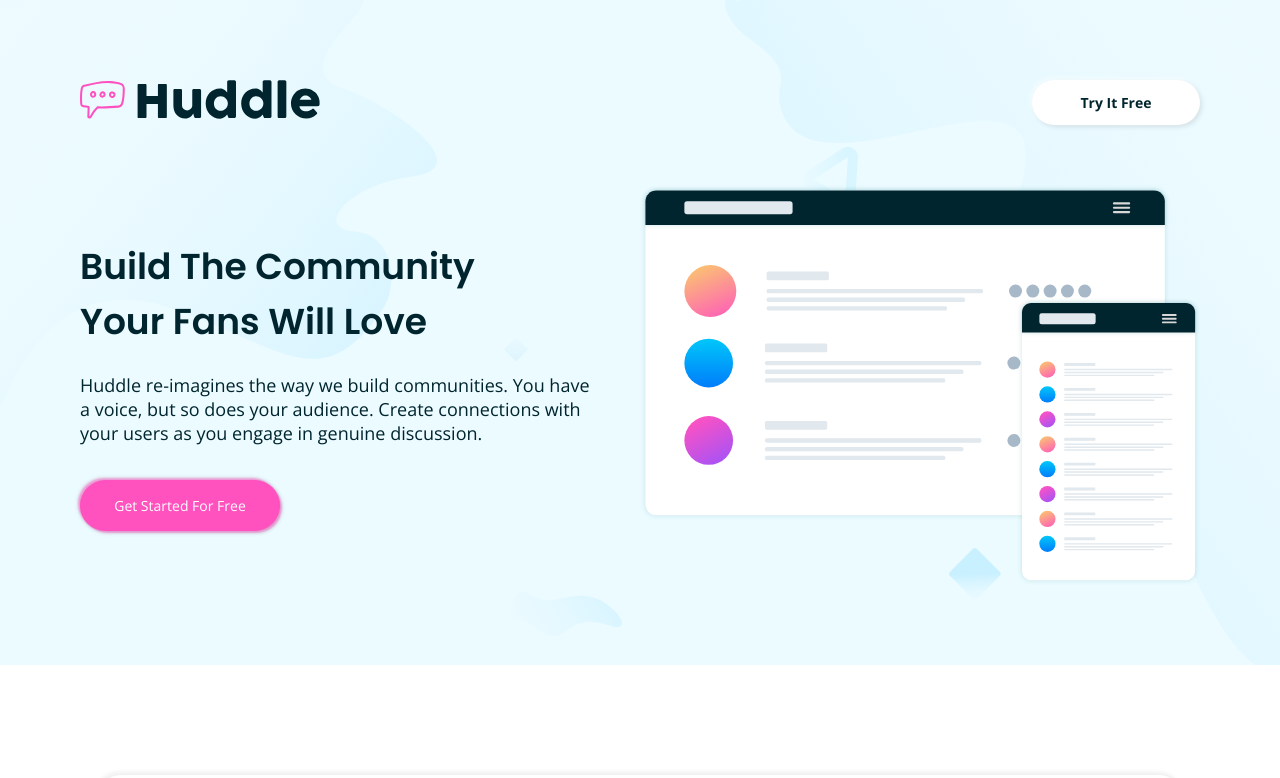
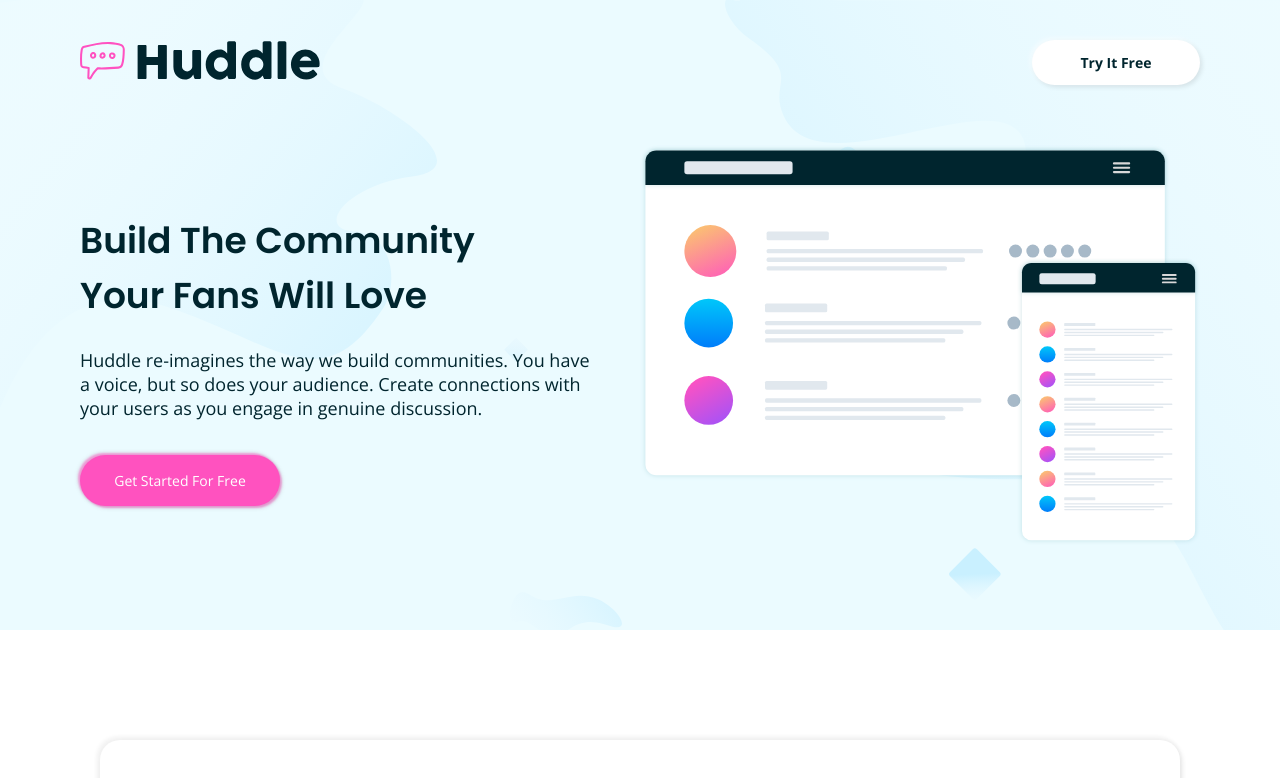
Before and after one commit to devhalimah/huddle-community, a plain HTML site: page index.html in a window 1280 px wide. Shown: the top 778 px of the page. Drawn offline with nearby package versions, Linux system fonts and the light colour scheme.

Commit message:
Add files via upload

```diff
--- a/css/index.css
+++ b/css/index.css
@@ -64,12 +64,14 @@ header {
 	background-image: url('../images/bg-hero-desktop.svg');
 	background-color: hsl(193, 100%, 96%);
 	padding: 80px;
+	padding-top: 40px;
 	margin-bottom: 30px;
 }
 
 header .header-nav {
 	display: flex;
 	flex-direction: row;
+	align-items: center;
 }
 
 header .header-nav .header-logo-container {
@@ -93,31 +95,28 @@ header .header-nav .try-it-free {
 }
 
 header .header-section {
-	margin-top: 60px;
-	height: 400px;
 	display: flex;
 	flex-direction: row;
+	align-items: center;
+	margin-top: 60px;
 }
 
 header .header-section .content {
 	width: 50%;
-	padding-top: 30px;
 	padding-right: 50px;
 }
 
 header .header-section .content .bg-pink {
-	width: 200px;
+	max-width: 200px;
 	font-size: 14px;
 }
 
 header .header-section .illustration {
 	width: 50%;
-	height: inherit;
 }
 
 header .header-section .illustration img {
 	width: 100%;
-	height: 100%;
 }
 
 main {
@@ -281,7 +280,7 @@ footer .copyright {
 
 
 /* MEDIA QUERIES */
-@media (max-width: 850px){
+@media (max-width: 800px){
 	header {
 	    background-image: url('../images/bg-hero-mobile.svg');
 		background-repeat: no-repeat;
```
